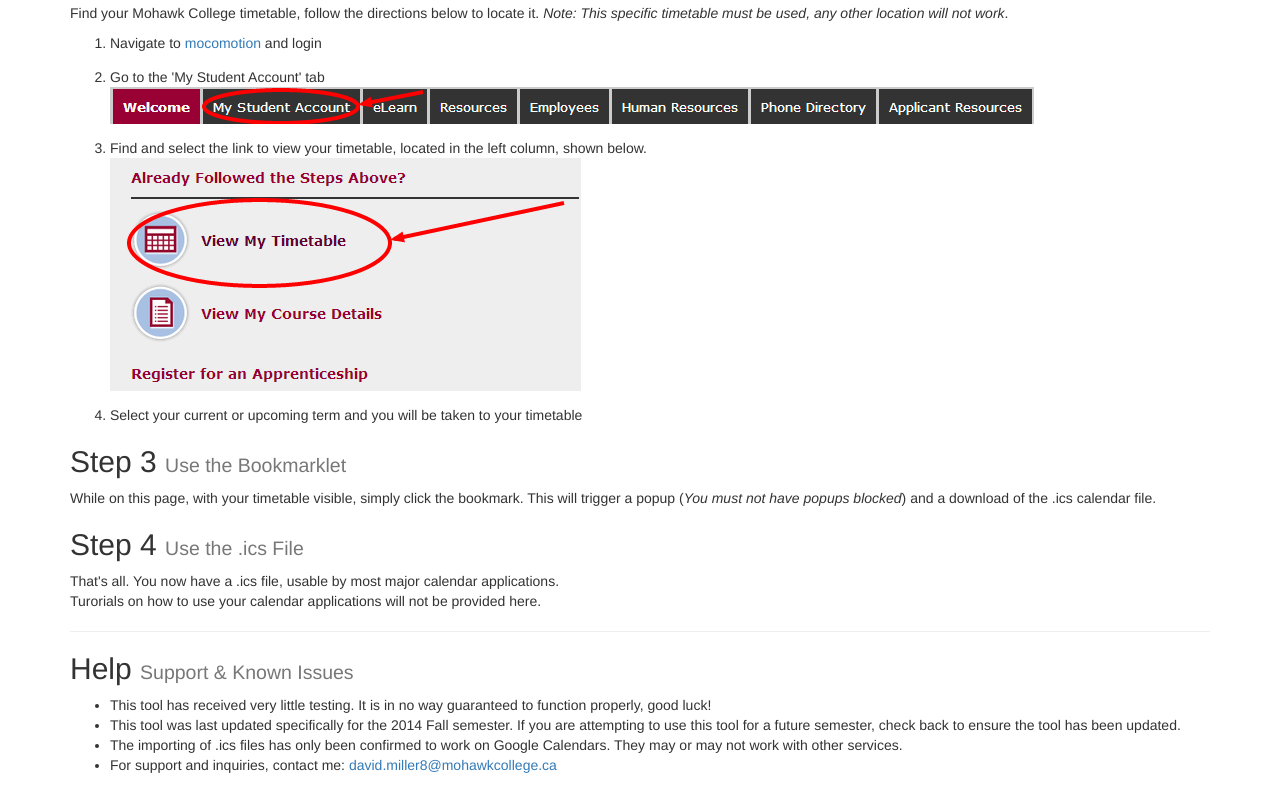
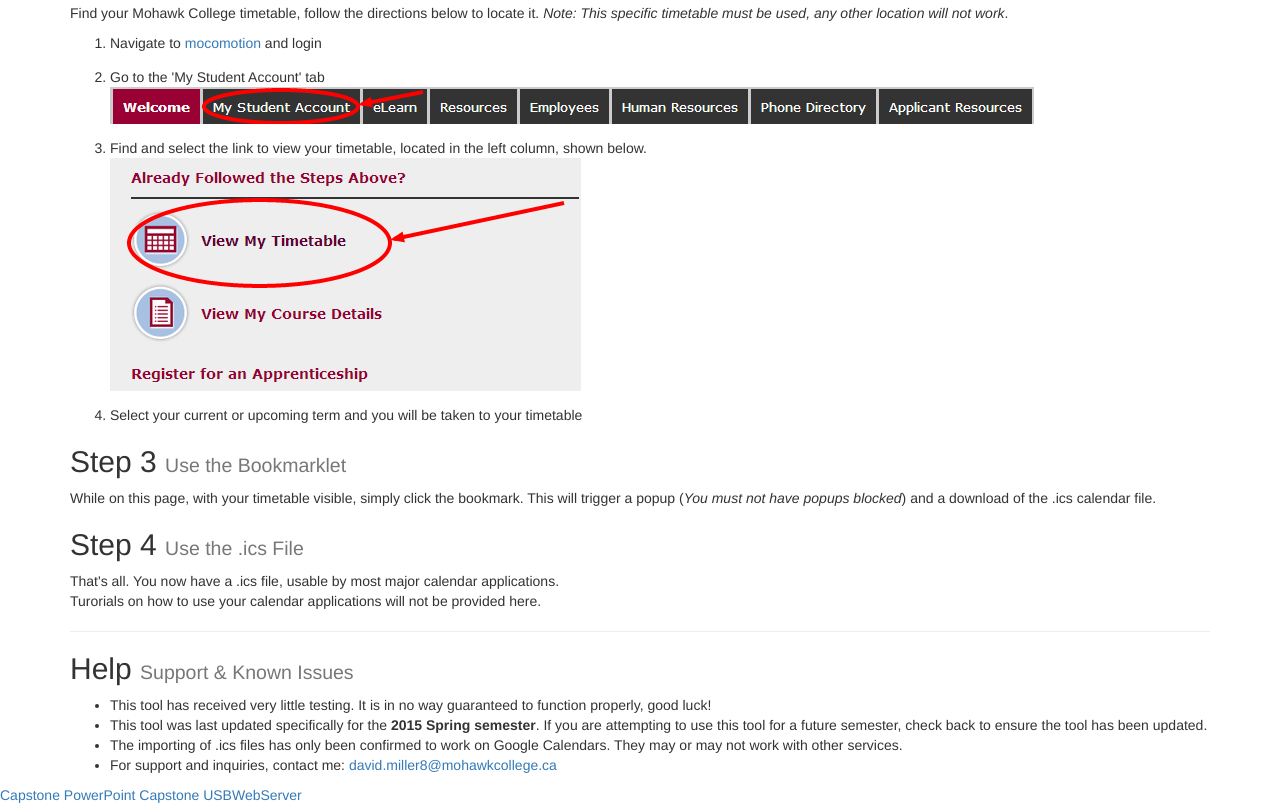
Before and after one commit to DWMiller/Mohawk-CalGen, a plain HTML site: page demo/index.html in a window 1280 px wide. Shown: the part 439-1244 px from the top of the page. Drawn offline with nearby package versions, Linux system fonts and the light colour scheme.

Commit message:
Updated for spring 2015 semester

```diff
--- a/calGen.1.1.jquery.js
+++ b/calGen.1.1.jquery.js
@@ -2,7 +2,7 @@
     var events = '';
 
     // Events will be created repeating until this date
-    var repeatUntil = '20141221T230000Z';
+    var repeatUntil = '20150417T230000Z';
 
     $.each(classes, function(index, val) {
         events += eventICS(val,repeatUntil);
--- a/demo/index.html
+++ b/demo/index.html
@@ -90,7 +90,7 @@
             </h2>
             <ul>
                 <li>This tool has received very little testing. It is in no way guaranteed to function properly, good luck!</li>
-                <li>This tool was last updated specifically for the 2014 Fall semester. If you are attempting to use this tool for a future semester, check back to ensure the tool has been updated.</li>
+                <li>This tool was last updated specifically for the <strong>2015 Spring semester</strong>. If you are attempting to use this tool for a future semester, check back to ensure the tool has been updated.</li>
                 <li>The importing of .ics files has only been confirmed to work on Google Calendars. They may or may not work with other services.</li>
                 <li>For support and inquiries, contact me: <a href="mailto:david.miller8@mohawkcollege.ca">david.miller8@mohawkcollege.ca</a></li>
             </ul>
@@ -116,5 +116,8 @@
 
 
 </body>
+<a href="https://docs.google.com/presentation/d/19IKB5lxtoXH27BRaauf7HoPsZYx9kKNLBqN0FSC8uNI/edit?usp=sharing">Capstone PowerPoint</a>
+<a href="https://drive.google.com/file/d/0B4FcNEHQvQ0sUkxIUVFtVnRuTU0/view?usp=sharing">Capstone USBWebServer</a>
+
 
 </html>
```
